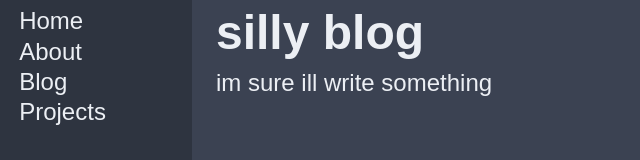
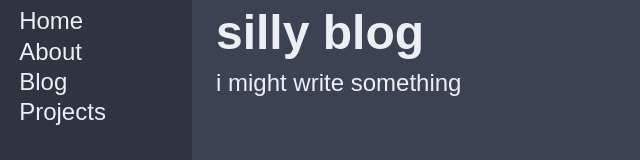
Before and after one commit to StormLight14/my-site, a SvelteKit app: page /blog in a window 1280 px wide. Shown: the top 160 px of the page, without its empty margins (0-640 px from the left). Built offline with nearby package versions, Linux system fonts and the light colour scheme.

Commit message:
edit blog

```diff
--- a/src/routes/blog/+page.svelte
+++ b/src/routes/blog/+page.svelte
@@ -1,2 +1,2 @@
 <h1>silly blog</h1>
-<p>im sure ill write something</p>
+<p>i might write something</p>
```
